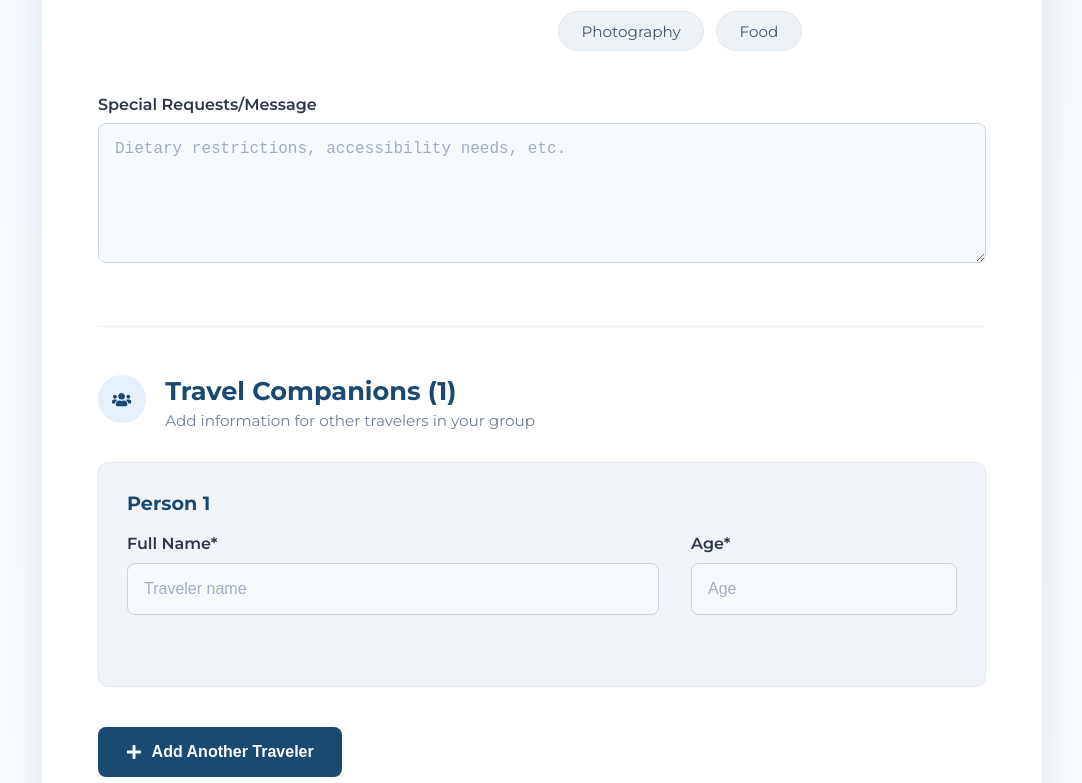
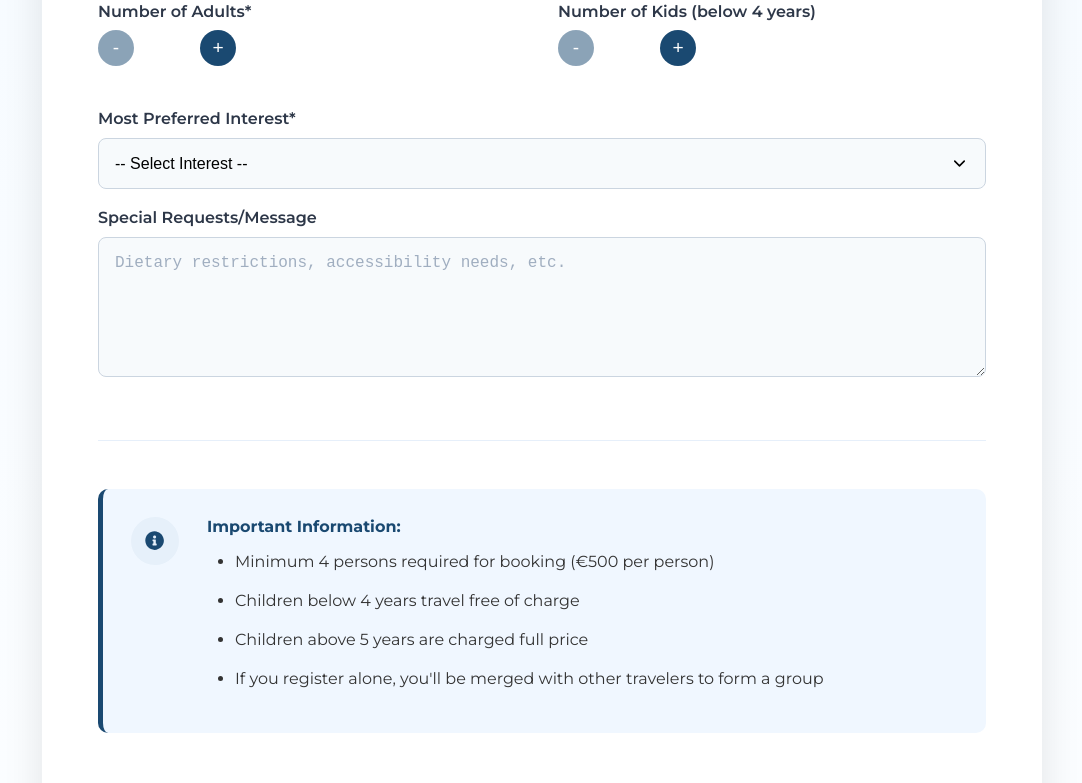
Before and after one commit to thenukaubayasena/cocobudget-travels, a React (Create React App) app: page /form in a window 1280 px wide. Shown: the part 1337-2120 px from the top of the page, without its empty margins (98-1180 px from the left). Built offline with nearby package versions, Linux system fonts and the light colour scheme; a web font is replaced by a local one.

Commit message:
update form.jsx

```diff
--- a/src/routes/Form.jsx
+++ b/src/routes/Form.jsx
@@ -1,6 +1,6 @@
 import React, { useRef, useState } from "react";
 import styled from "styled-components";
-import { FaUser, FaCalendarAlt, FaUsers, FaPhone, FaEnvelope, FaInfoCircle, FaPlus, FaMinus } from "react-icons/fa";
+import { FaUser, FaCalendarAlt, FaUsers, FaPhone, FaEnvelope, FaInfoCircle, FaChild } from "react-icons/fa";
 import { motion, AnimatePresence } from "framer-motion";
 import emailjs from "@emailjs/browser";
 import formImage from '../assets/homeAssets/form.jpg';
@@ -13,13 +13,16 @@ const Form = () => {
     mobile: "",
     email: "",
     package: "",
-    tripDate: "",
+    arrivalDate: "",
+    departureDate: "",
+    adults: "",
+    kids: "",
+    interest: "",
     message: "",
-    interests: [],
-    travelers: [{ name: "", age: "" }],
   });
   const [errors, setErrors] = useState({});
   const [isSubmitting, setIsSubmitting] = useState(false);
+  const [showSuccessPopup, setShowSuccessPopup] = useState(false);
 
   const packages = [
     "Cultural Triangle & East Coast Adventure (Package 1)",
@@ -30,26 +33,28 @@ const Form = () => {
   ];
 
   const interests = [
-    { name: "Beaches", description: "Relax on pristine sandy shores" },
-    { name: "Wildlife", description: "Explore national parks and safaris" },
-    { name: "History", description: "Discover ancient ruins and temples" },
-    { name: "Culture", description: "Immerse in local traditions" },
-    { name: "Adventure", description: "Hiking, surfing, and more" },
-    { name: "Wellness", description: "Ayurveda and spa retreats" },
-    { name: "Photography", description: "Capture stunning landscapes" },
-    { name: "Food", description: "Savor authentic Sri Lankan cuisine" },
+    "Beaches",
+    "Wildlife",
+    "History",
+    "Culture",
+    "Adventure",
+    "Wellness",
+    "Photography",
+    "Food",
   ];
 
-  const validateField = (name, value, index = null) => {
+  const validateField = (name, value) => {
     let error = "";
     if (name === "name" && !value.trim()) error = "Full name is required";
     if (name === "age" && (!value || value < 18)) error = "Age must be 18 or older";
     if (name === "mobile" && !/^\+\d{1,3}\s\d{1,14}$/.test(value)) error = "Enter a valid phone number (e.g., +358 77 123 4567)";
     if (name === "email" && !/^[^\s@]+@[^\s@]+\.[^\s@]+$/.test(value)) error = "Enter a valid email address";
     if (name === "package" && !value) error = "Please select a package";
-    if (name === "tripDate" && !value) error = "Please select a trip date";
-    if (name === `traveler_name_${index}` && !value.trim()) error = "Traveler name is required";
-    if (name === `traveler_age_${index}` && (!value || value < 0)) error = "Age must be 0 or older";
+    if (name === "arrivalDate" && !value) error = "Please select arrival date";
+    if (name === "departureDate" && !value) error = "Please select departure date";
+    if (name === "adults" && (!value || value < 1)) error = "At least 1 adult required";
+    if (name === "kids" && value < 0) error = "Cannot be negative";
+    if (name === "interest" && !value) error = "Please select your most preferred interest";
     return error;
   };
 
@@ -59,60 +64,29 @@ const Form = () => {
     setErrors((prev) => ({ ...prev, [name]: validateField(name, value) }));
   };
 
-  const handleTravelerChange = (index, e) => {
-    const { name, value } = e.target;
-    const field = name.includes("name") ? "name" : "age";
-    const updatedTravelers = [...formData.travelers];
-    updatedTravelers[index] = { ...updatedTravelers[index], [field]: value };
-    setFormData((prev) => ({ ...prev, travelers: updatedTravelers }));
-    setErrors((prev) => ({ ...prev, [`${field}_${index}`]: validateField(name, value, index) }));
-  };
-
-  const handleInterestChange = (interest) => {
-    setFormData((prev) => {
-      const updatedInterests = prev.interests.includes(interest)
-        ? prev.interests.filter((i) => i !== interest)
-        : [...prev.interests, interest];
-      return { ...prev, interests: updatedInterests };
-    });
-  };
-
-  const addTraveler = () => {
-    setFormData((prev) => ({
-      ...prev,
-      travelers: [...prev.travelers, { name: "", age: "" }],
-    }));
-  };
-
-  const removeTraveler = (index) => {
-    if (formData.travelers.length > 1) {
-      const updatedTravelers = formData.travelers.filter((_, i) => i !== index);
-      setFormData((prev) => ({ ...prev, travelers: updatedTravelers }));
-      setErrors((prev) => {
-        const newErrors = { ...prev };
-        delete newErrors[`name_${index}`];
-        delete newErrors[`age_${index}`];
-        return newErrors;
-      });
-    }
+  const handleNumberChange = (name, value) => {
+    const numValue = parseInt(value) || 0;
+    setFormData((prev) => ({ ...prev, [name]: numValue }));
+    setErrors((prev) => ({ ...prev, [name]: validateField(name, numValue) }));
   };
 
   const validateForm = () => {
     const newErrors = {};
     Object.keys(formData).forEach((key) => {
-      if (key !== "travelers" && key !== "interests" && key !== "message") {
+      if (key !== "message") {
         newErrors[key] = validateField(key, formData[key]);
       }
     });
-    formData.travelers.forEach((traveler, index) => {
-      newErrors[`name_${index}`] = validateField(`traveler_name_${index}`, traveler.name, index);
-      newErrors[`age_${index}`] = validateField(`traveler_age_${index}`, traveler.age, index);
-    });
-    // Check if there are any valid travelers
-    const validTravelers = formData.travelers.filter(t => t.name.trim() && t.age && !isNaN(t.age));
-    if (validTravelers.length === 0) {
-      newErrors.travelers = "At least one valid traveler is required.";
+
+    // Validate date range
+    if (formData.arrivalDate && formData.departureDate) {
+      const arrival = new Date(formData.arrivalDate);
+      const departure = new Date(formData.departureDate);
+      if (departure <= arrival) {
+        newErrors.departureDate = "Departure date must be after arrival date";
+      }
     }
+
     setErrors(newErrors);
     return Object.values(newErrors).every((error) => !error);
   };
@@ -129,24 +103,6 @@ const Form = () => {
     const date = currentDate.toLocaleDateString("en-US", { year: "numeric", month: "long", day: "numeric" });
     const time = currentDate.toLocaleTimeString("en-US", { hour: "2-digit", minute: "2-digit", hour12: true });
 
-    // Prepare travelers data, ensuring only valid entries are included
-    const validTravelers = formData.travelers.filter(t => t.name.trim() && t.age && !isNaN(t.age));
-    const travelersDataString = validTravelers.length > 0
-      ? validTravelers.map(t => `${t.name} (Age: ${t.age})`).join(", ")
-      : "No travelers provided";
-
-    // Prepare interests data
-    const interestsString = formData.interests.length > 0 ? formData.interests.join(", ") : "None";
-
-    // Debug: Log form data to console
-    console.log("Form Data:", {
-      ...formData,
-      date,
-      time,
-      travelers_data: travelersDataString,
-      interests: interestsString,
-    });
-
     const formElement = form.current;
 
     // Add hidden inputs with validation
@@ -162,34 +118,36 @@ const Form = () => {
     timeInput.value = time || "N/A";
     formElement.appendChild(timeInput);
 
-    const interestsInput = document.createElement("input");
-    interestsInput.type = "hidden";
-    interestsInput.name = "interests";
-    interestsInput.value = interestsString;
-    formElement.appendChild(interestsInput);
+    const adultsInput = document.createElement("input");
+    adultsInput.type = "hidden";
+    adultsInput.name = "adults";
+    adultsInput.value = formData.adults || "N/A";
+    formElement.appendChild(adultsInput);
 
-    const travelersInput = document.createElement("input");
-    travelersInput.type = "hidden";
-    travelersInput.name = "travelers_data";
-    travelersInput.value = travelersDataString;
-    formElement.appendChild(travelersInput);
+    const kidsInput = document.createElement("input");
+    kidsInput.type = "hidden";
+    kidsInput.name = "kids";
+    kidsInput.value = formData.kids || "N/A";
+    formElement.appendChild(kidsInput);
 
     emailjs
       .sendForm("service_ifeol5e", "template_1392er3", form.current, "PkmG2dA-xVVupW-YC")
       .then(
         (result) => {
           console.log("EmailJS Success:", result.text);
-          alert("Thank you for your booking! We'll contact you shortly.");
+          setShowSuccessPopup(true);
           setFormData({
             name: "",
             age: "",
             mobile: "",
             email: "",
             package: "",
-            tripDate: "",
+            arrivalDate: "",
+            departureDate: "",
+            adults: 1,
+            kids: 0,
+            interest: "",
             message: "",
-            interests: [],
-            travelers: [{ name: "", age: "" }],
           });
           setErrors({});
         },
@@ -200,11 +158,15 @@ const Form = () => {
       )
       .finally(() => {
         // Clean up hidden inputs
-        [dateInput, timeInput, interestsInput, travelersInput].forEach(input => {
+        [dateInput, timeInput, adultsInput, kidsInput].forEach(input => {
           if (formElement.contains(input)) formElement.removeChild(input);
         });
         setIsSubmitting(false);
       });
+  };
+
+  const closePopup = () => {
+    setShowSuccessPopup(false);
   };
 
   return (
@@ -335,38 +297,98 @@ const Form = () => {
           </InputGroup>
           <FormRow>
             <InputGroup>
-              <label htmlFor="tripDate">Planned Trip Date*</label>
+              <label htmlFor="arrivalDate">Arrival Date*</label>
               <Input
-                id="tripDate"
+                id="arrivalDate"
                 type="date"
-                name="tripDate"
-                value={formData.tripDate}
+                name="arrivalDate"
+                value={formData.arrivalDate}
                 onChange={handleChange}
                 min={new Date().toISOString().split('T')[0]}
                 required
-                aria-label="Planned trip date"
-                hasError={!!errors.tripDate}
+                aria-label="Arrival date"
+                hasError={!!errors.arrivalDate}
               />
-              {errors.tripDate && <ErrorMessage>{errors.tripDate}</ErrorMessage>}
+              {errors.arrivalDate && <ErrorMessage>{errors.arrivalDate}</ErrorMessage>}
             </InputGroup>
             <InputGroup>
-              <label>Your Interests</label>
-              <InterestContainer>
-                {interests.map((interest, i) => (
-                  <Tooltip key={i} title={interest.description}>
-                    <InterestOption
-                      selected={formData.interests.includes(interest.name)}
-                      onClick={() => handleInterestChange(interest.name)}
-                      whileHover={{ scale: 1.05 }}
-                      whileTap={{ scale: 0.95 }}
-                    >
-                      {interest.name}
-                    </InterestOption>
-                  </Tooltip>
-                ))}
-              </InterestContainer>
+              <label htmlFor="departureDate">Departure Date*</label>
+              <Input
+                id="departureDate"
+                type="date"
+                name="departureDate"
+                value={formData.departureDate}
+                onChange={handleChange}
+                min={formData.arrivalDate || new Date().toISOString().split('T')[0]}
+                required
+                aria-label="Departure date"
+                hasError={!!errors.departureDate}
+              />
+              {errors.departureDate && <ErrorMessage>{errors.departureDate}</ErrorMessage>}
             </InputGroup>
           </FormRow>
+          <FormRow>
+            <InputGroup>
+              <label htmlFor="adults">Number of Adults*</label>
+              <NumberInputContainer>
+                <NumberButton
+                  type="button"
+                  onClick={() => handleNumberChange("adults", formData.adults - 1)}
+                  disabled={formData.adults <= 1}
+                >
+                  -
+                </NumberButton>
+                <NumberDisplay>{formData.adults}</NumberDisplay>
+                <NumberButton
+                  type="button"
+                  onClick={() => handleNumberChange("adults", formData.adults + 1)}
+                >
+                  +
+                </NumberButton>
+              </NumberInputContainer>
+              {errors.adults && <ErrorMessage>{errors.adults}</ErrorMessage>}
+            </InputGroup>
+            <InputGroup>
+              <label htmlFor="kids">Number of Kids (below 4 years)</label>
+              <NumberInputContainer>
+                <NumberButton
+                  type="button"
+                  onClick={() => handleNumberChange("kids", formData.kids - 1)}
+                  disabled={formData.kids <= 0}
+                >
+                  -
+                </NumberButton>
+                <NumberDisplay>{formData.kids}</NumberDisplay>
+                <NumberButton
+                  type="button"
+                  onClick={() => handleNumberChange("kids", formData.kids + 1)}
+                >
+                  +
+                </NumberButton>
+              </NumberInputContainer>
+              {errors.kids && <ErrorMessage>{errors.kids}</ErrorMessage>}
+            </InputGroup>
+          </FormRow>
+          <InputGroup>
+            <label htmlFor="interest">Most Preferred Interest*</label>
+            <Select
+              id="interest"
+              name="interest"
+              value={formData.interest}
+              onChange={handleChange}
+              required
+              aria-label="Preferred travel interest"
+              hasError={!!errors.interest}
+            >
+              <option value="">-- Select Interest --</option>
+              {interests.map((int, i) => (
+                <option key={i} value={int}>
+                  {int}
+                </option>
+              ))}
+            </Select>
+            {errors.interest && <ErrorMessage>{errors.interest}</ErrorMessage>}
+          </InputGroup>
           <InputGroup>
             <label htmlFor="message">Special Requests/Message</label>
             <TextArea
@@ -379,85 +401,6 @@ const Form = () => {
               aria-label="Special requests or message"
             />
           </InputGroup>
-        </FormSection>
-
-        <FormSection>
-          <SectionHeader>
-            <IconWrapper>
-              <FaUsers />
-            </IconWrapper>
-            <div>
-              <h3>Travel Companions ({formData.travelers.length})</h3>
-              <p>Add information for other travelers in your group</p>
-            </div>
-          </SectionHeader>
-          {errors.travelers && <ErrorMessage>{errors.travelers}</ErrorMessage>}
-          <AnimatePresence>
-            {formData.travelers.map((traveler, index) => (
-              <TravelerGroup
-                key={index}
-                initial={{ opacity: 0, height: 0 }}
-                animate={{ opacity: 1, height: "auto" }}
-                exit={{ opacity: 0, height: 0 }}
-                transition={{ duration: 0.3 }}
-              >
-                <TravelerHeader>
-                  <h4>Person {index + 1}</h4>
-                  {formData.travelers.length > 1 && (
-                    <RemoveButton
-                      type="button"
-                      onClick={() => removeTraveler(index)}
-                      whileHover={{ scale: 1.05 }}
-                      whileTap={{ scale: 0.95 }}
-                    >
-                      <FaMinus /> Remove
-                    </RemoveButton>
-                  )}
-                </TravelerHeader>
-                <FormRow>
-                  <InputGroup style={{ flex: 2 }}>
-                    <label htmlFor={`traveler_name_${index}`}>Full Name*</label>
-                    <Input
-                      id={`traveler_name_${index}`}
-                      type="text"
-                      name={`traveler_name_${index}`}
-                      value={traveler.name}
-                      onChange={(e) => handleTravelerChange(index, e)}
-                      placeholder="Traveler name"
-                      required
-                      aria-label={`Traveler ${index + 1} full name`}
-                      hasError={!!errors[`name_${index}`]}
-                    />
-                    {errors[`name_${index}`] && <ErrorMessage>{errors[`name_${index}`]}</ErrorMessage>}
-                  </InputGroup>
-                  <InputGroup>
-                    <label htmlFor={`traveler_age_${index}`}>Age*</label>
-                    <Input
-                      id={`traveler_age_${index}`}
-                      type="number"
-                      name={`traveler_age_${index}`}
-                      value={traveler.age}
-                      onChange={(e) => handleTravelerChange(index, e)}
-                      placeholder="Age"
-                      min="0"
-                      required
-                      aria-label={`Traveler ${index + 1} age`}
-                      hasError={!!errors[`age_${index}`]}
-                    />
-                    {errors[`age_${index}`] && <ErrorMessage>{errors[`age_${index}`]}</ErrorMessage>}
-                  </InputGroup>
-                </FormRow>
-              </TravelerGroup>
-            ))}
-          </AnimatePresence>
-          <AddButton
-            type="button"
-            onClick={addTraveler}
-            whileHover={{ scale: 1.05 }}
-            whileTap={{ scale: 0.95 }}
-          >
-            <FaPlus /> Add Another Traveler
-          </AddButton>
         </FormSection>
 
         <ImportantNote>
@@ -514,11 +457,138 @@ const Form = () => {
           </FormFooter>
         </SubmitContainer>
       </FormContainer>
+
+      {/* Success Popup */}
+      <AnimatePresence>
+        {showSuccessPopup && (
+          <PopupOverlay
+            initial={{ opacity: 0 }}
+            animate={{ opacity: 1 }}
+            exit={{ opacity: 0 }}
+            onClick={closePopup}
+          >
+            <PopupContainer
+              initial={{ scale: 0.8, opacity: 0 }}
+              animate={{ scale: 1, opacity: 1 }}
+              exit={{ scale: 0.8, opacity: 0 }}
+              onClick={(e) => e.stopPropagation()}
+            >
+              <PopupIcon>
+                <svg viewBox="0 0 24 24" fill="none" xmlns="http://www.w3.org/2000/svg">
+                  <path d="M9 12L11 14L15 10M21 12C21 16.9706 16.9706 21 12 21C7.02944 21 3 16.9706 3 12C3 7.02944 7.02944 3 12 3C16.9706 3 21 7.02944 21 12Z" stroke="currentColor" strokeWidth="2" strokeLinecap="round" strokeLinejoin="round"/>
+                </svg>
+              </PopupIcon>
+              <PopupTitle>Booking Submitted Successfully!</PopupTitle>
+              <PopupText>
+                Thank you for your booking request. We've received your details and will contact you within 24 hours to confirm your reservation.
+              </PopupText>
+              <PopupButton onClick={closePopup}>OK</PopupButton>
+            </PopupContainer>
+          </PopupOverlay>
+        )}
+      </AnimatePresence>
     </Container>
   );
 };
 
-// Enhanced Styled Components
+// New styled components for number input and popup
+const NumberInputContainer = styled.div`
+  display: flex;
+  align-items: center;
+  gap: 0.5rem;
+`;
+
+const NumberButton = styled.button`
+  width: 36px;
+  height: 36px;
+  border-radius: 50%;
+  background-color: #1a4971;
+  color: white;
+  border: none;
+  font-size: 1.2rem;
+  display: flex;
+  align-items: center;
+  justify-content: center;
+  cursor: ${props => props.disabled ? 'not-allowed' : 'pointer'};
+  opacity: ${props => props.disabled ? 0.5 : 1};
+  transition: all 0.2s;
+
+  &:hover:not(:disabled) {
+    background-color: #153e61;
+  }
+`;
+
+const NumberDisplay = styled.div`
+  width: 50px;
+  text-align: center;
+  font-size: 1.1rem;
+  font-weight: 600;
+`;
+
+const PopupOverlay = styled(motion.div)`
+  position: fixed;
+  top: 0;
+  left: 0;
+  right: 0;
+  bottom: 0;
+  background-color: rgba(0, 0, 0, 0.5);
+  display: flex;
+  align-items: center;
+  justify-content: center;
+  z-index: 1000;
+`;
+
+const PopupContainer = styled(motion.div)`
+  background-color: white;
+  padding: 2.5rem;
+  border-radius: 16px;
+  max-width: 500px;
+  width: 90%;
+  text-align: center;
+  box-shadow: 0 10px 30px rgba(0, 0, 0, 0.2);
+`;
+
+const PopupIcon = styled.div`
+  width: 60px;
+  height: 60px;
+  margin: 0 auto 1.5rem;
+  color: #4BB543;
+  svg {
+    width: 100%;
+    height: 100%;
+  }
+`;
+
+const PopupTitle = styled.h3`
+  font-size: 1.8rem;
+  color: #1a4971;
+  margin-bottom: 1rem;
+`;
+
+const PopupText = styled.p`
+  font-size: 1.1rem;
+  color: #4a5568;
+  line-height: 1.6;
+  margin-bottom: 2rem;
+`;
+
+const PopupButton = styled.button`
+  background-color: #1a4971;
+  color: white;
+  border: none;
+  padding: 0.8rem 2rem;
+  border-radius: 8px;
+  font-size: 1.1rem;
+  font-weight: 600;
+  cursor: pointer;
+  transition: all 0.3s;
+
+  &:hover {
+    background-color: #153e61;
+  }
+`;
+
+// Existing styled components (keep all the ones from your original code)
 const Container = styled.div`
   padding: 0;
   font-family: 'Montserrat', sans-serif;
@@ -797,66 +867,6 @@ const InterestOption = styled(motion.div)`
   }
 `;
 
-const TravelerGroup = styled(motion.div)`
-  background: #f1f5f9;
-  padding: 1.75rem;
-  border-radius: 10px;
-  margin-bottom: 1.75rem;
-  border: 1px solid #e2e8f0;
-`;
-
-const TravelerHeader = styled.div`
-  display: flex;
-  justify-content: space-between;
-  align-items: center;
-  margin-bottom: 1.2rem;
-
-  h4 {
-    margin: 0;
-    color: #1a4971;
-    font-size: 1.2rem;
-  }
-`;
-
-const AddButton = styled(motion.button)`
-  background-color: #1a4971;
-  color: white;
-  border: none;
-  padding: 1rem 1.75rem;
-  border-radius: 8px;
-  cursor: pointer;
-  font-weight: 600;
-  display: inline-flex;
-  align-items: center;
-  gap: 0.6rem;
-  margin-top: 0.75rem;
-  transition: all 0.3s;
-  font-size: 1rem;
-
-  &:hover {
-    background-color: #153e61;
-  }
-`;
-
-const RemoveButton = styled(motion.button)`
-  background-color: #f7fafc;
-  color: #e53e3e;
-  border: 1px solid #e2e8f0;
-  padding: 0.6rem 1.2rem;
-  border-radius: 8px;
-  cursor: pointer;
-  font-size: 0.9rem;
-  display: inline-flex;
-  align-items: center;
-  gap: 0.5rem;
-  transition: all 0.2s;
-
-  &:hover {
-    background-color: #edf2f7;
-    border-color: #e2e8f0;
-  }
-`;
-
 const ErrorMessage = styled.div`
   color: #e53e3e;
   font-size: 0.85rem;
```
